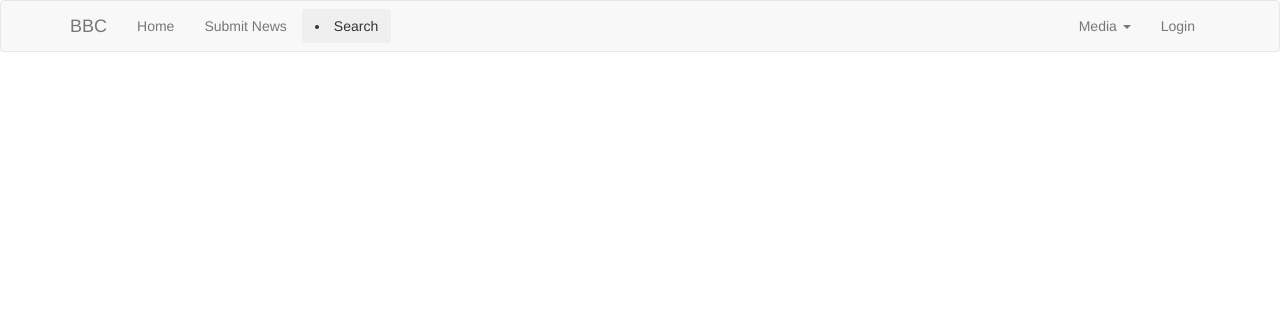
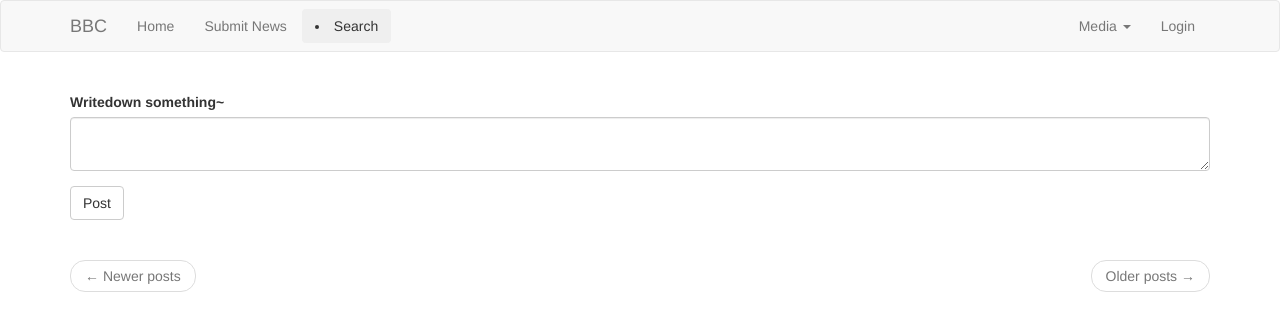
Before and after one commit to ITHangle/ea4115-bbc-d02, a Flask app: page /news/1 in a window 1280 px wide. Shown: the top 331 px of the page. Run offline with Flask 3, Linux system fonts and the light colour scheme; data that the repository does not hold is empty; some libraries are stand-ins or nearby versions.

Commit message:
Comment 1.0

```diff
--- a/app/forms.py
+++ b/app/forms.py
@@ -66,8 +66,8 @@ class EditProfileForm(FlaskForm):
 
 
 class PostForm(FlaskForm):
-    post = TextAreaField(_l('Say something'), validators=[DataRequired()])
-    submit = SubmitField(_l('Submit'))
+    post = TextAreaField(('Writedown something~'), validators=[DataRequired()])
+    submit = SubmitField(('Post'))
 
 class NewsForm(FlaskForm):
     title = StringField('Title', validators=[DataRequired()])
--- a/app/routes.py
+++ b/app/routes.py
@@ -45,20 +45,6 @@ def index():
             news.content = news.content[:100] + '...'
     return render_template('index.html.j2', form=form, news_list=news_list, user=current_user)
 
-
-@app.route('/explore')
-@login_required
-def explore():
-    page = request.args.get('page', 1, type=int)
-    posts = Post.query.order_by(Post.timestamp.desc()).paginate(
-        page=page, per_page=app.config["POSTS_PER_PAGE"], error_out=False)
-    next_url = url_for(
-        'explore', page=posts.next_num) if posts.next_num else None
-    prev_url = url_for(
-        'explore', page=posts.prev_num) if posts.prev_num else None
-    return render_template('index.html.j2', title=_('Explore'),
-                           posts=posts.items, next_url=next_url,
-                           prev_url=prev_url)
 
 
 @app.route('/login', methods=['GET', 'POST'])
@@ -278,10 +264,23 @@ def picture(news_id):
     if news and news.image:
         return send_file(io.BytesIO(news.image), mimetype='image/jpg')
 
-@app.route('/news/<int:news_id>')
+@app.route('/news/<int:news_id>', methods=['GET', 'POST'])
 def news_detail(news_id):
+    page = request.args.get('page', 1, type=int)
+    form = PostForm()
+    if form.validate_on_submit():
+        post = Post(body=form.post.data, author=current_user)
+        db.session.add(post)
+        db.session.commit()
+        flash(_('Your post is now live!'))
     news = News.query.get(news_id)
-    return render_template('fakenews.html.j2', news=news)
+    posts = Post.query.order_by(Post.timestamp.desc()).paginate(
+        page=page, per_page=app.config["POSTS_PER_PAGE"], error_out=False)
+    next_url = url_for('news_detail', news_id=news_id, page=posts.next_num) if posts.has_next else None
+    prev_url = url_for('news_detail', news_id=news_id, page=posts.prev_num) if posts.has_prev else None
+    return render_template('fakenews.html.j2', news=news,
+                           posts=posts.items, next_url=next_url,
+                           prev_url=prev_url, form=form)  # Pass 'form' to the template
 
 
 @app.route('/delete/<int:news_id>', methods=['POST'])
--- a/app/templates/fakenews.html.j2
+++ b/app/templates/fakenews.html.j2
@@ -1,9 +1,31 @@
 {% extends "searchbase.html.j2" %}
+
 {% block app_content %}
+{% import 'bootstrap/wtf.html' as wtf %}
     {% if news.image %}
         <img class="card-img-top" src="{{ url_for('picture', news_id=news.id) }}" alt="News image">
     {% endif %}
     <h1>{{ news.title }}</h1>
     <p>{{ news.content }}</p>
-
+    {% if form %}
+        {{ wtf.quick_form(form) }}
+        <br/>
+    {% endif %}
+    {% for post in posts %}
+        {% include "_post.html.j2" %}
+    {% endfor %}
+    <nav aria-label="...">
+        <ul class="pager">
+            <li class="previous{% if not prev_url %} disabled{% endif %}">
+                <a href="{{ prev_url or '#' }}">
+                    <span aria-hidden="true">&larr;</span> {{ _('Newer posts') }}
+                </a>
+            </li>
+            <li class="next{% if not next_url %} disabled{% endif %}">
+                <a href="{{ next_url or '#' }}">
+                    {{ _('Older posts') }} <span aria-hidden="true">&rarr;</span>
+                </a>
+            </li>
+        </ul>
+    </nav>
 {% endblock %}
```
